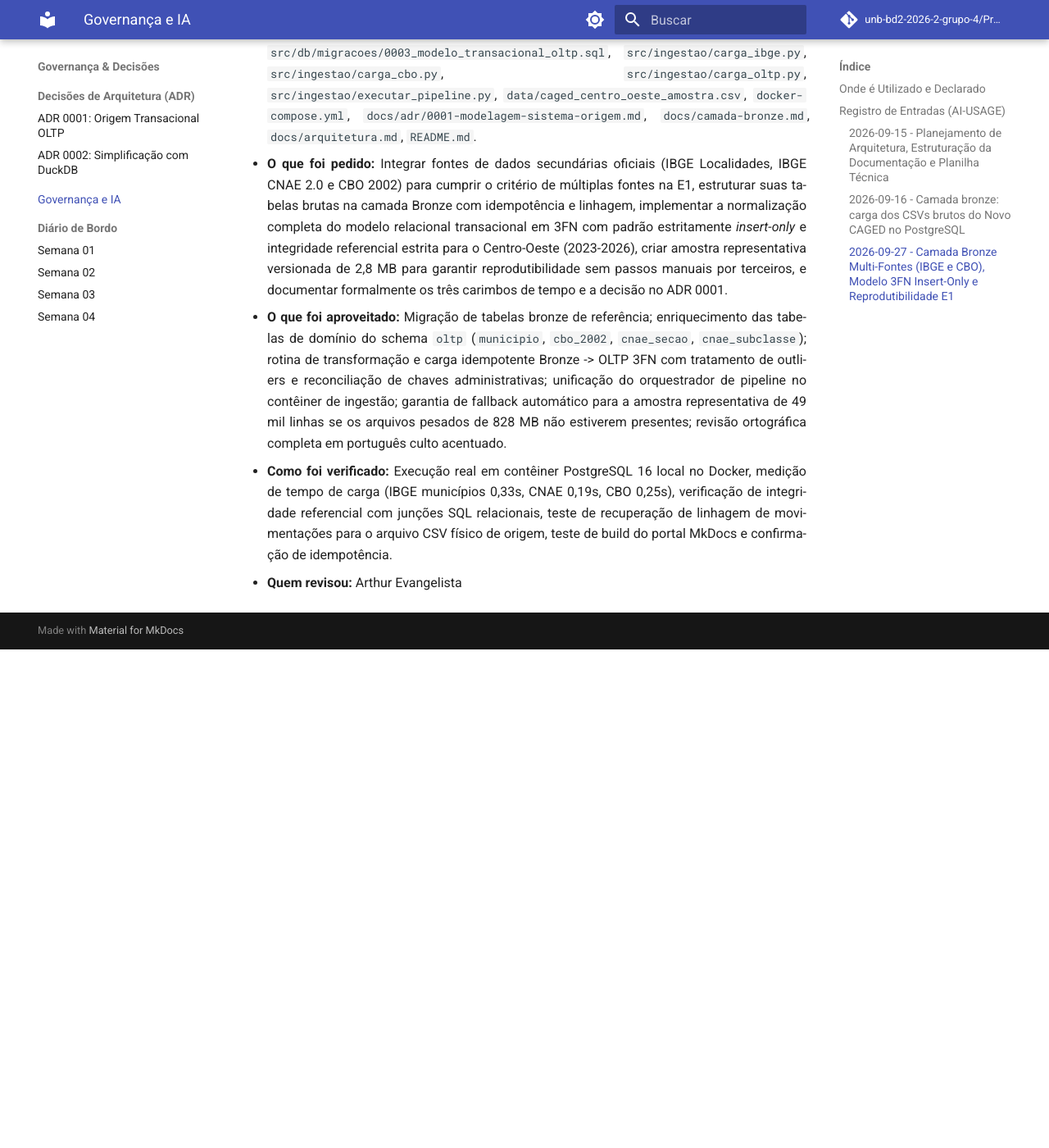
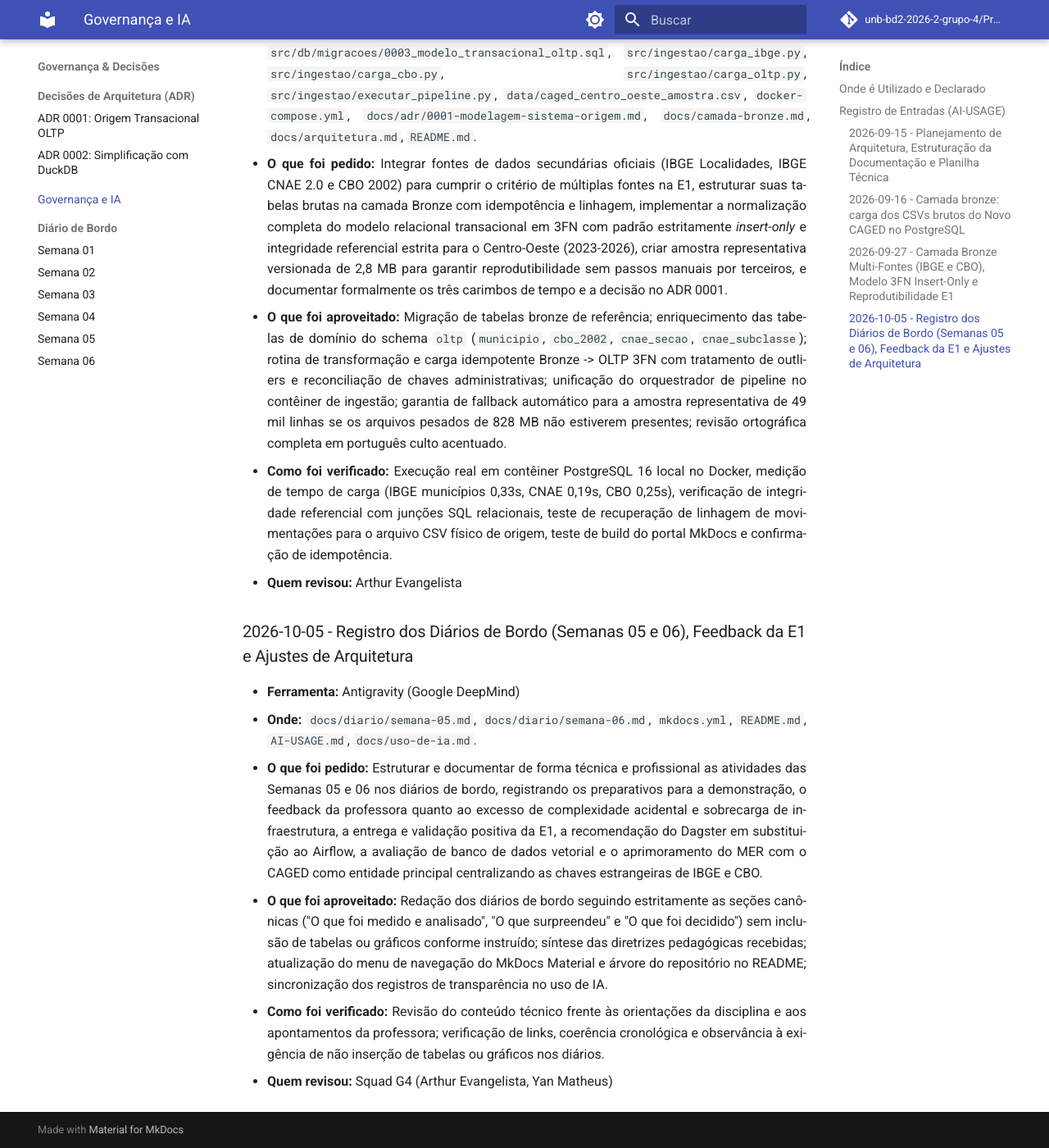
Before and after one commit to unb-bd2-2026-2-grupo-4/ProjetoIntegrado, an MkDocs documentation site: the page built from docs/uso-de-ia.md, in a window 1280 px wide and 1400 px high, scrolled down 2006 px. Shown: the whole window at 82% size. Built offline with MkDocs 1.6.1 and Material for MkDocs 9.7.7, drawn with Linux system fonts in a browser that asks for light colours; comment, search, counter and statistics services are not loaded; before the commit the page ends 2798 px from its top, so only the background shows below that.

Commit message:
docs: diario de bordo semana 4 e 5

```diff
--- /dev/null
+++ b/docs/diario/semana-05.md
@@ -0,0 +1,26 @@
+# Diário de Bordo - Semana 05
+
+- **Data:** Semana 5 (Semestre 2026/2)
+- **Autor(es):** Squad G4 (Arthur Evangelista, Davi Camilo, Eduardo de Pina, Euller Júlio, Lucas Alves, Tiago Antunes, Yan Matheus)
+
+---
+
+## O que foi medido e analisado
+
+- **Preparativos para demonstração intermediária:** Planejamento e organização dos tópicos técnicos para a sessão de acompanhamento com a professora da disciplina, visando validar as premissas estruturais do projeto METRA.
+- **Modelagem inicial da arquitetura da plataforma:** Elaboração da primeira proposta de arquitetura ponta a ponta para o METRA, contemplando os fluxos desde a ingestão dos dados abertos até as camadas analíticas e de visualização gerencial.
+- **Avaliação da infraestrutura pretendida:** Levantamento dos requisitos operacionais e de recursos de máquina para sustentar múltiplos serviços e bancos de dados simultâneos no ecossistema local via contêineres.
+- **Análise do acoplamento do fluxo de dados:** Identificação de desafios na coordenação e resolução de dependências entre as rotinas de ingestão, transformação e carga na ausência de um mecanismo unificado de orquestração.
+
+## O que surpreendeu
+
+- **Feedback docente sobre complexidade acidental:** Durante a apresentação da proposta de arquitetura, a professora pontuou que o desenho continha excesso de complexidade acidental e sobrecarga de infraestrutura, com serviços e camadas além do estritamente necessário para os objetivos do projeto.
+- **Alerta sobre risco de sustentabilidade e foco:** O acúmulo desproporcional de infraestrutura eleva a barreira de reprodutibilidade em máquinas locais e desvia a atenção da equipe do núcleo da disciplina, que é o domínio de modelagem e engenharia de banco de dados.
+- **Recomendações técnicas da professora:** Sugestão direta para simplificar a arquitetura global, incorporando formalmente um orquestrador de pipelines e avaliando a adoção de um banco de dados vetorial para expandir as capacidades de consulta e análise semântica.
+
+## O que foi decidido
+
+- **Simplificação arquitetural imediata:** Revisão da pilha da plataforma METRA para podar redundâncias operacionais e enxugar os componentes de infraestrutura, reduzindo a complexidade desnecessária.
+- **Introdução de um orquestrador de dados:** Decisão de adotar uma ferramenta dedicada de orquestração para gerenciar o encadeamento, o monitoramento e a execução ordenada dos estágios de ingestão e transformação.
+- **Estudo de viabilidade de banco de dados vetorial:** Abertura de uma frente de estudo para avaliar o uso de um banco de dados vetorial (como pgvector acoplado ao PostgreSQL ou alternativa equivalente leve), voltado a buscas por similaridade semântica de ocupações e enriquecimento do conjunto de dados.
+- **Priorização dos artefatos da Entrega 1 (E1):** Concentrar esforços nos requisitos imediatos da E1 (modelagem relacional 3FN, integridade e carga da camada bronze), assegurando alinhamento aos critérios de avaliação antes de expandir novas camadas.
--- a/docs/uso-de-ia.md
+++ b/docs/uso-de-ia.md
@@ -41,3 +41,11 @@
 - **O que foi aproveitado:** Migração de tabelas bronze de referência; enriquecimento das tabelas de domínio do schema `oltp` (`municipio`, `cbo_2002`, `cnae_secao`, `cnae_subclasse`); rotina de transformação e carga idempotente Bronze -> OLTP 3FN com tratamento de outliers e reconciliação de chaves administrativas; unificação do orquestrador de pipeline no contêiner de ingestão; garantia de fallback automático para a amostra representativa de 49 mil linhas se os arquivos pesados de 828 MB não estiverem presentes; revisão ortográfica completa em português culto acentuado.
 - **Como foi verificado:** Execução real em contêiner PostgreSQL 16 local no Docker, medição de tempo de carga (IBGE municípios 0,33s, CNAE 0,19s, CBO 0,25s), verificação de integridade referencial com junções SQL relacionais, teste de recuperação de linhagem de movimentações para o arquivo CSV físico de origem, teste de build do portal MkDocs e confirmação de idempotência.
 - **Quem revisou:** Arthur Evangelista
+
+### 2026-10-05 - Registro dos Diários de Bordo (Semanas 05 e 06), Feedback da E1 e Ajustes de Arquitetura
+- **Ferramenta:** Antigravity (Google DeepMind)
+- **Onde:** `docs/diario/semana-05.md`, `docs/diario/semana-06.md`, `mkdocs.yml`, `README.md`, `AI-USAGE.md`, `docs/uso-de-ia.md`.
+- **O que foi pedido:** Estruturar e documentar de forma técnica e profissional as atividades das Semanas 05 e 06 nos diários de bordo, registrando os preparativos para a demonstração, o feedback da professora quanto ao excesso de complexidade acidental e sobrecarga de infraestrutura, a entrega e validação positiva da E1, a recomendação do Dagster em substituição ao Airflow, a avaliação de banco de dados vetorial e o aprimoramento do MER com o CAGED como entidade principal centralizando as chaves estrangeiras de IBGE e CBO.
+- **O que foi aproveitado:** Redação dos diários de bordo seguindo estritamente as seções canônicas ("O que foi medido e analisado", "O que surpreendeu" e "O que foi decidido") sem inclusão de tabelas ou gráficos conforme instruído; síntese das diretrizes pedagógicas recebidas; atualização do menu de navegação do MkDocs Material e árvore do repositório no README; sincronização dos registros de transparência no uso de IA.
+- **Como foi verificado:** Revisão do conteúdo técnico frente às orientações da disciplina e aos apontamentos da professora; verificação de links, coerência cronológica e observância à exigência de não inserção de tabelas ou gráficos nos diários.
+- **Quem revisou:** Squad G4 (Arthur Evangelista, Yan Matheus)
--- a/mkdocs.yml
+++ b/mkdocs.yml
@@ -68,3 +68,5 @@
           - Semana 02: diario/semana-02.md
           - Semana 03: diario/semana-03.md
           - Semana 04: diario/semana-04.md
+          - Semana 05: diario/semana-05.md
+          - Semana 06: diario/semana-06.md
```
Also changed, not shown: AI-USAGE.md (+13 -1 lines), README.md (+3 -1 lines), docs/diario/semana-06.md (added, +26 -0 lines).
